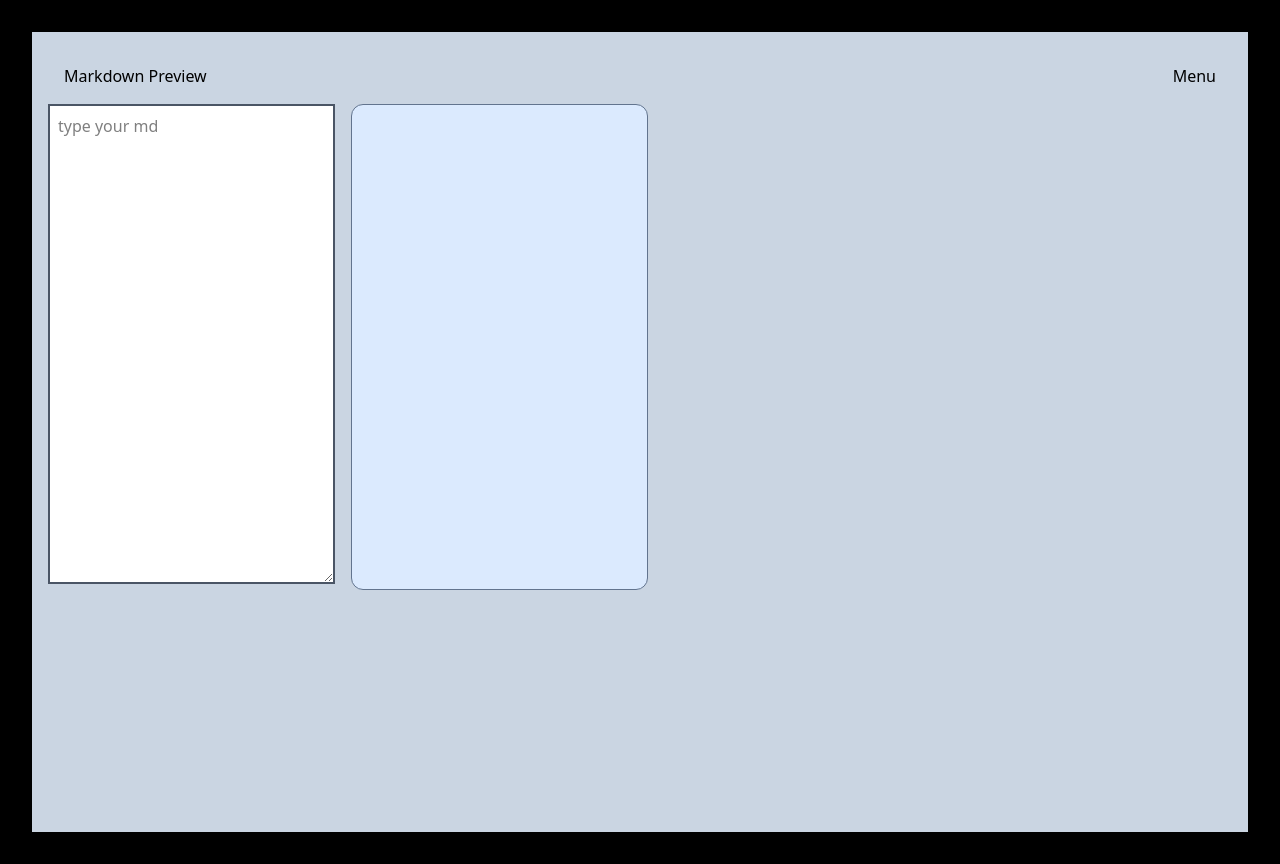
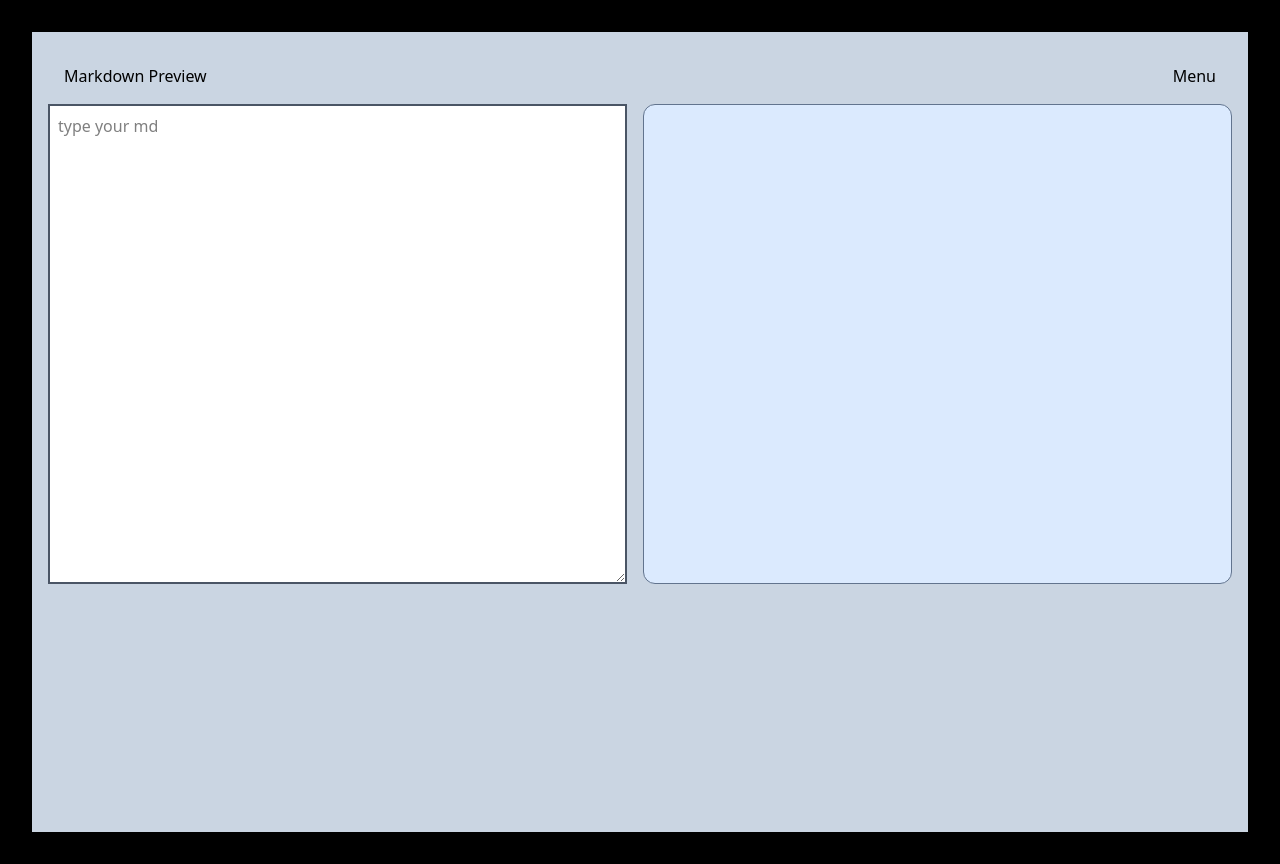
Before and after one commit to NKT-FRLV/Markdown-Preview, a React (Vite) app: page / in a window 1280 px wide. Built offline with nearby package versions, Linux system fonts and the light colour scheme.

Commit message:
fix styles

```diff
--- a/src/App.tsx
+++ b/src/App.tsx
@@ -10,6 +10,8 @@ import Header from './components/Header';
 function App() {
   const [markdownInput, setMarkdownInput] = useState('');
 
+  console.log(markdownInput)
+
   const handleChange = (e: React.ChangeEvent<HTMLTextAreaElement>) => {
     const value = e.target.value;
     setMarkdownInput(value);
@@ -19,9 +21,9 @@ function App() {
     <div className="App h-screen w-full p-4 bg-slate-300">
       <div className="main-Wrapper flex flex-col  ">
         <Header />
-        <div className="flex w-150 gap-4 ">
+        <div className="flex w-full gap-4 ">
           <Editor onChange={handleChange} inputValue={markdownInput} />
-          <Preview htmlOutput={<Markdown>{markdownInput}</Markdown>}/>
+          <Preview htmlOutput={<Markdown>{markdownInput}</Markdown>} />
         </div>
       </div>
     </div>
--- a/src/components/Preview.tsx
+++ b/src/components/Preview.tsx
@@ -6,8 +6,10 @@ interface PreviewProps {
 }
 
 const Preview = ({ htmlOutput }: PreviewProps) => {
+console.log(htmlOutput)
+
 	return (<>
-		<div className="w-full py-4 px-2 bg-blue-100 border border-slate-500 rounded-xl">
+		<div className="w-full py-4 px-2 bg-blue-100 border border-slate-500 rounded-xl overflow-y-auto h-120">
 			{htmlOutput}
 		</div>
 	</>);
```
